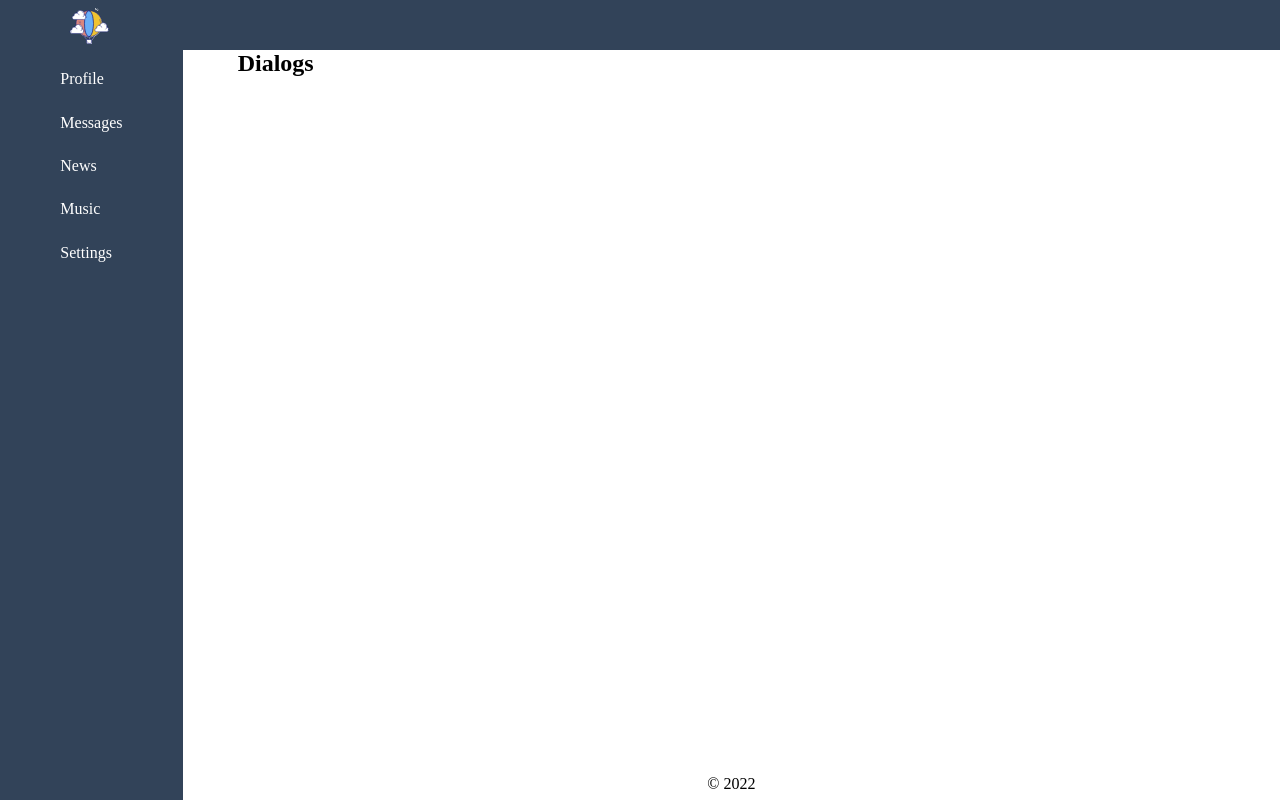
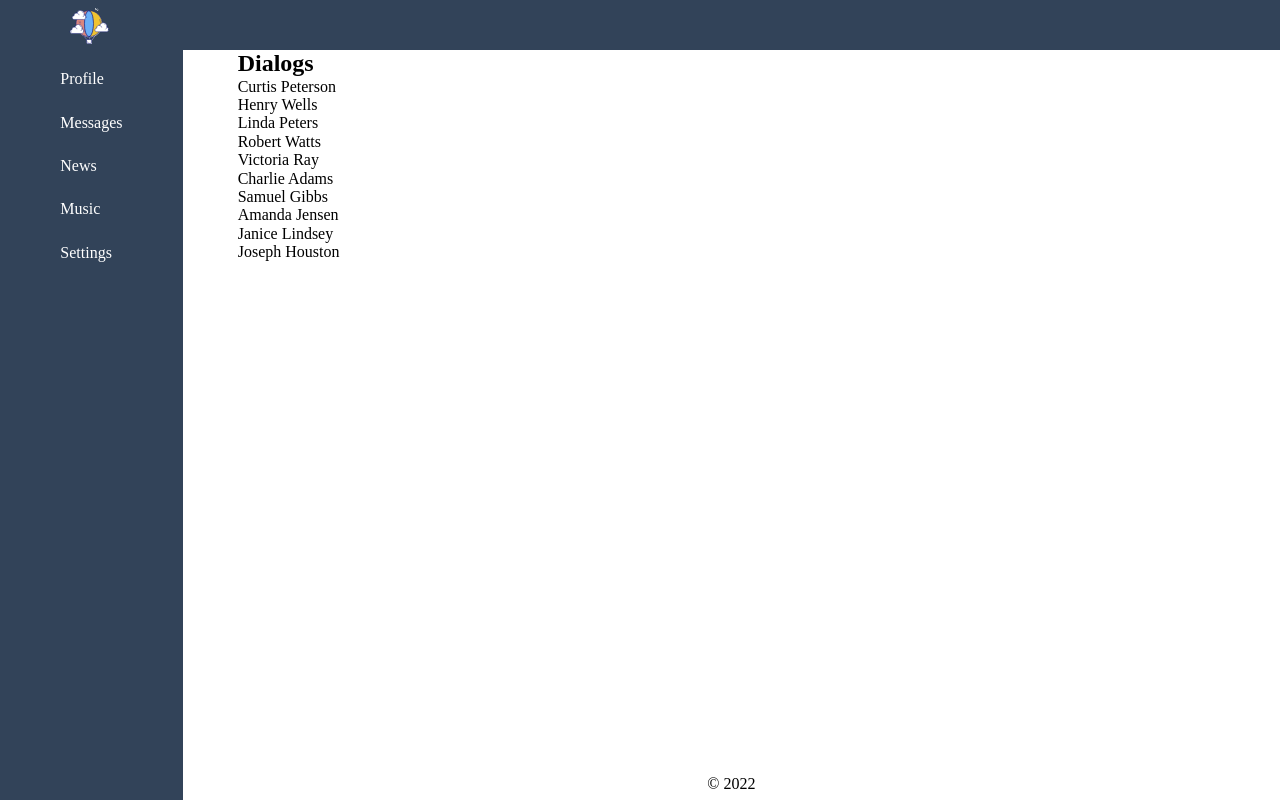
Before and after one commit to Elvira-del/social-network, a React (Create React App) app: page /dialogs in a window 1280 px wide. Built offline with nearby package versions, Linux system fonts and the light colour scheme.

Commit message:
feat: add Contacts component for Dialogs

```diff
--- /dev/null
+++ b/src/components/Contacts/Contacts.jsx
@@ -0,0 +1,43 @@
+import React from "react";
+import { Link } from "react-router-dom";
+
+const Contacts = () => {
+  return (
+    <div className="contacts">
+      <ul className="contacts__list">
+        <li className="contacts__item">
+          <Link to="/dialogs/1">Curtis Peterson</Link>
+        </li>
+        <li className="contacts__item">
+          <Link to="/dialogs/2">Henry Wells</Link>
+        </li>
+        <li className="contacts__item">
+          <Link to="/dialogs/3">Linda Peters</Link>
+        </li>
+        <li className="contacts__item">
+          <Link to="/dialogs/4">Robert Watts</Link>
+        </li>
+        <li className="contacts__item">
+          <Link to="/dialogs/5">Victoria Ray</Link>
+        </li>
+        <li className="contacts__item">
+          <Link to="/dialogs/6">Charlie Adams</Link>
+        </li>
+        <li className="contacts__item">
+          <Link to="/dialogs/7">Samuel Gibbs</Link>
+        </li>
+        <li className="contacts__item">
+          <Link to="/dialogs/8">Amanda Jensen</Link>
+        </li>
+        <li className="contacts__item">
+          <Link to="/dialogs/9">Janice Lindsey</Link>
+        </li>
+        <li className="contacts__item">
+          <Link to="/dialogs/10">Joseph Houston</Link>
+        </li>
+      </ul>
+    </div>
+  );
+};
+
+export default Contacts;
--- a/src/components/Dialogs/Dialogs.jsx
+++ b/src/components/Dialogs/Dialogs.jsx
@@ -1,10 +1,13 @@
 import React from "react";
+import Contacts from "../Contacts/Contacts";
 
 const Dialogs = () => {
   return (
     <div className="container">
       <section className="section dialogs">
         <h2 className="subtitle">Dialogs</h2>
+
+        <Contacts />
       </section>
     </div>
   );
```
